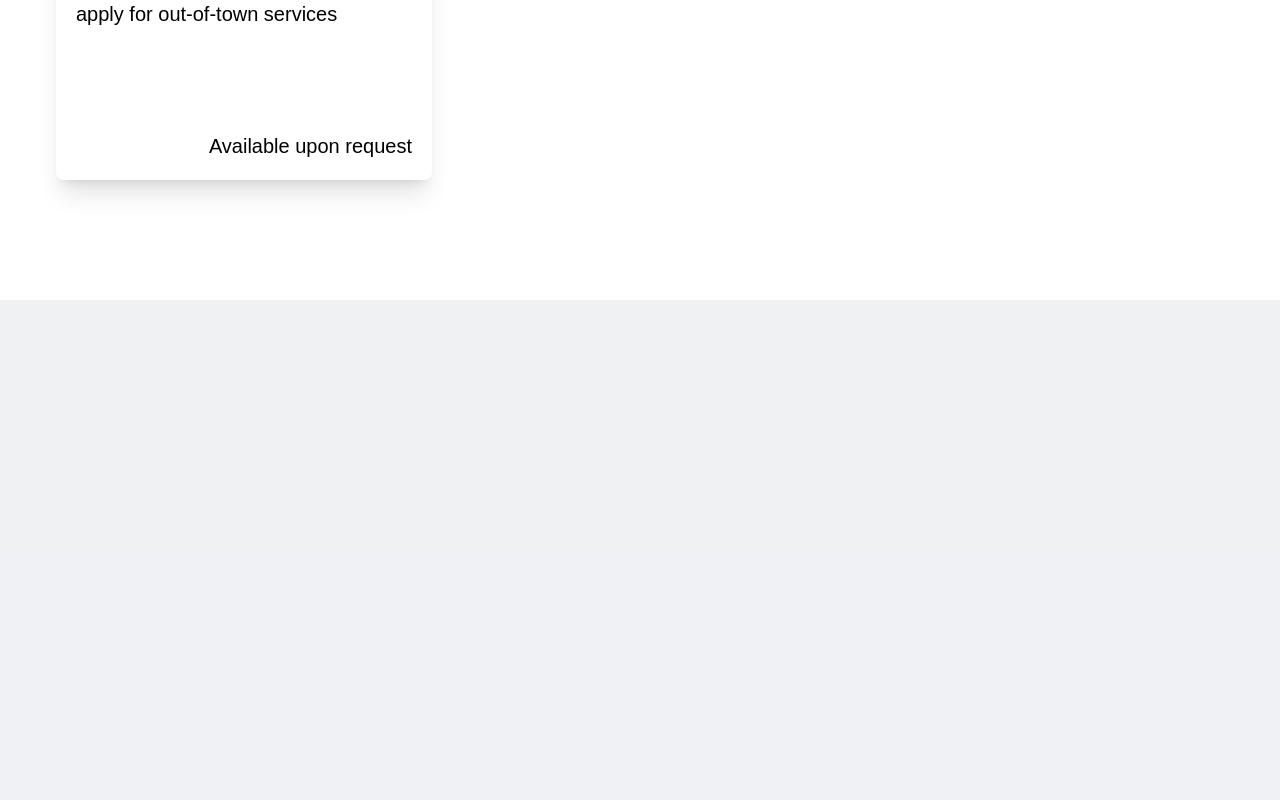
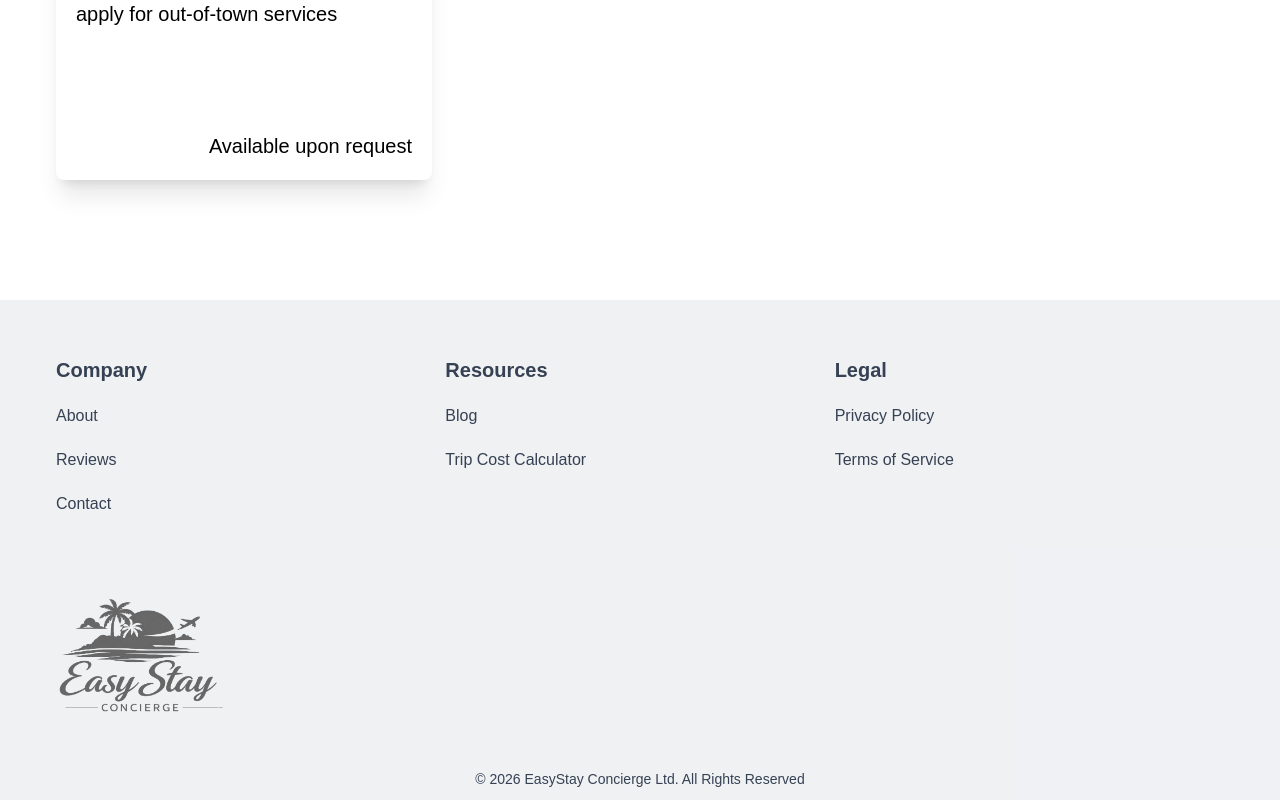
Before and after one commit to jevaughnvick/easy-stay, a React (Vite) app: page / in a window 1280 px wide. Shown: the part 5042-5842 px from the top of the page. Built offline with nearby package versions, Linux system fonts and the light colour scheme.

Commit message:
work on footer

```diff
--- a/src/App.jsx
+++ b/src/App.jsx
@@ -4,6 +4,8 @@ import pro from "./assets/professional.jpg";
 import convenient from "./assets/convenient.PNG";
 import reliable from "./assets/reliable.PNG";
 import help from "./assets/help.PNG";
+import footerLogo from "./assets/easystaylogogray.PNG";
+
 
 function App() {
     return (
@@ -419,7 +421,80 @@ function App() {
                 </div>
             </section>
             <footer className="bg-slate-500/10">
-                <div className="h-[500px] px-14 py-30"></div>
+                <div className="h-[500px] text-gray-700">
+                    <div className="px-14 py-14 space-y-20">
+                        <div className="grid grid-cols-3">
+                            <div className="">
+                                <ul className="space-y-5">
+                                    <li>
+                                        <p className="text-xl font-bold">
+                                            Company
+                                        </p>
+                                    </li>
+                                    <li>
+                                        <p>
+                                            <a className="hover:underline" href="/">About</a>
+                                        </p>
+                                    </li>
+                                    <li>
+                                        <p>
+                                            <a className="hover:underline" href="/">Reviews</a>
+                                        </p>
+                                    </li>
+                                    <li>
+                                        <p>
+                                            <a className="hover:underline" href="/">Contact</a>
+                                        </p>
+                                    </li>
+                                </ul>
+                            </div>
+                            <div className="">
+                                <ul className="space-y-5">
+                                    <li>
+                                        <p className="text-xl font-bold">
+                                            Resources
+                                        </p>
+                                    </li>
+                                    <li>
+                                        <p>
+                                            <a className="hover:underline" href="/">Blog</a>
+                                        </p>
+                                    </li>
+                                    <li>
+                                        <p>
+                                            <a className="hover:underline" href="/">Trip Cost Calculator</a>
+                                        </p>
+                                    </li>
+                                </ul>
+                            </div>
+                            <div className="">
+                                <ul className="space-y-5">
+                                    <li>
+                                        <p className="text-xl font-bold">
+                                            Legal
+                                        </p>
+                                    </li>
+                                    <li>
+                                        <p>
+                                            <a className="hover:underline" href="/">Privacy Policy</a>
+                                        </p>
+                                    </li>
+                                    <li>
+                                        <p>
+                                            <a className="hover:underline" href="/">Terms of Service</a>
+                                        </p>
+                                    </li>
+                                </ul>
+                            </div>
+                        </div>
+                            <a href="/">
+                                <img src={footerLogo} alt="" width="170px" />
+                            </a>
+                    </div>
+                    <p className="text-center text-sm">
+                        &copy; 2026 EasyStay Concierge Ltd. All Rights Reserved
+                    </p>
+                </div>
             </footer>
         </>
     );
--- a/src/index.css
+++ b/src/index.css
@@ -1,5 +1,6 @@
 @import url("https://fonts.googleapis.com/css2?family=Poppins:wght@400;600;700&display=swap");
 @import url("https://fonts.googleapis.com/css2?family=Playfair+Display:wght@400;600;700&display=swap");
+@import url("https://fonts.googleapis.com/css2?family=Dancing+Script:wght@400;600;700&display=swap");
 @import "tailwindcss";
 
 @theme {
@@ -8,6 +9,10 @@
 
 @theme {
     --font-display: "Playfair Display", cursive;
+}
+
+@theme {
+    --font-script: "Dancing Script", cursive;
 }
 
 #root {
```
Also changed, not shown: src/assets/easystaylogogray.PNG (added).
